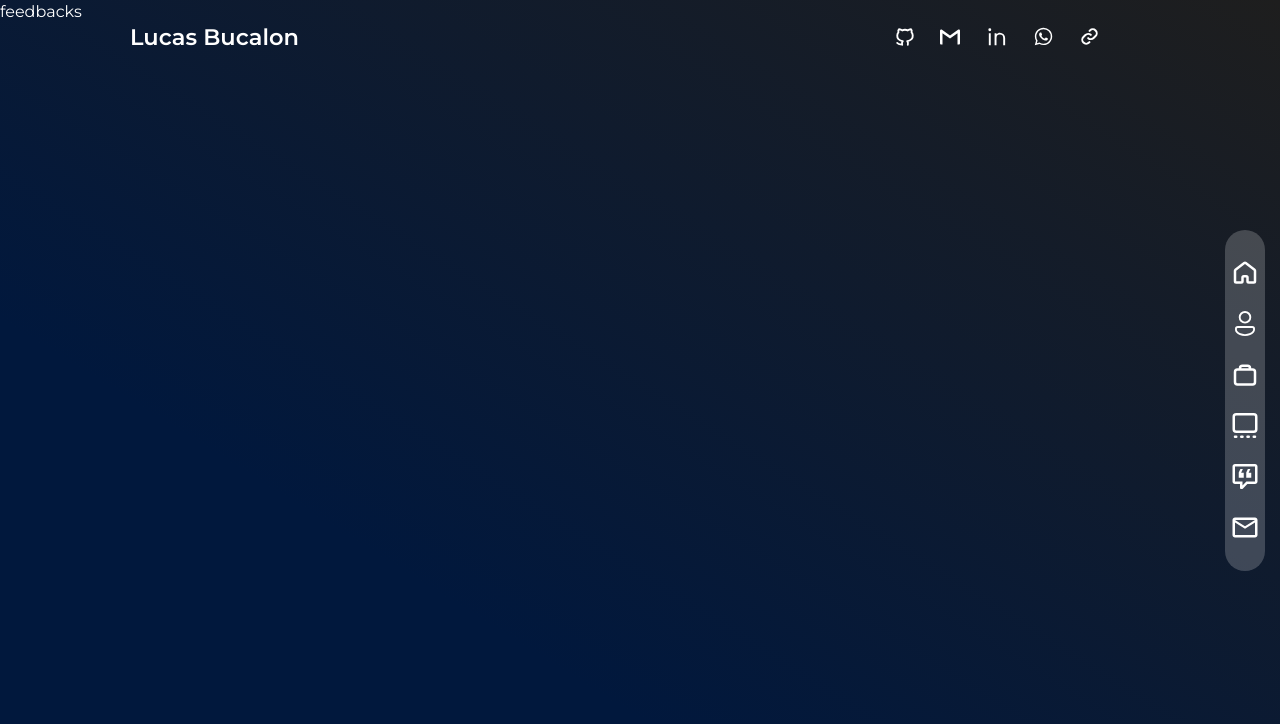
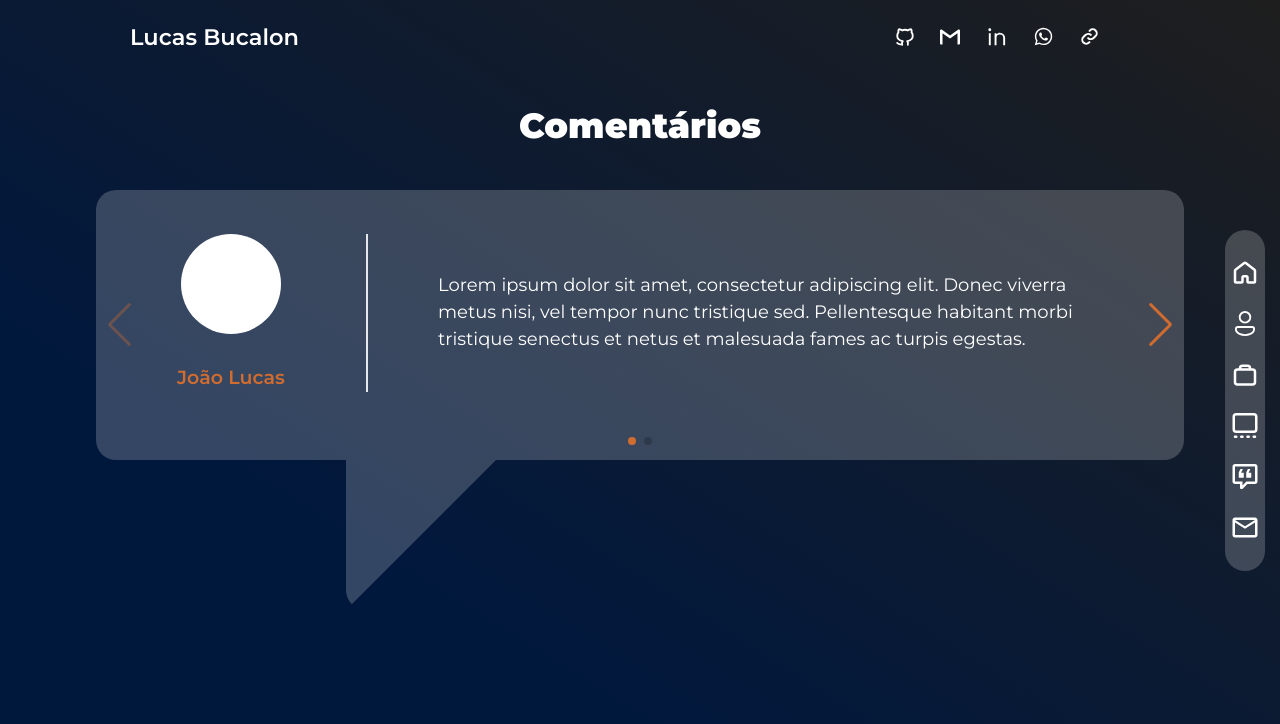
Before and after one commit to LucasBDoficial/my-portfolio, a Next.js app: page /Feedback in a window 1280 px wide. Shown: the top 724 px of the page. Built offline with nearby package versions, Linux system fonts and the light colour scheme.

Commit message:
feedback final

```diff
--- a/src/app/Feedback/page.tsx
+++ b/src/app/Feedback/page.tsx
@@ -1,5 +1,68 @@
+"use client";
+import { motion } from "framer-motion";
+import { Navigation, Pagination, Scrollbar, A11y } from 'swiper/modules';
+import { Swiper, SwiperSlide } from 'swiper/react';
+
+import 'swiper/css';
+import 'swiper/css/navigation';
+import 'swiper/css/pagination';
+import 'swiper/css/scrollbar';
+
 export default function Feedbacks(){
     return(
-        <>feedbacks</>
+        <motion.section className="flex flex-wrap justify-center relative"
+        initial={{ opacity: 0 }}
+        animate={{ opacity: 1, y:[0]}}
+        transition={{
+        duration: 0.5,
+        delay: 0.5,
+        }
+    }>
+        <h2 className="absolute top-[100px] font-black w-full text-center text-[3.5rem]">Comentários</h2>
+
+        <div className="w-[85%] absolute top-[190px] max-[600px]:w-[98%]">
+        <Swiper className="w-full min-h-[27rem] rounded-[20px] old"
+            modules={[Navigation, Pagination, Scrollbar, A11y]}
+            slidesPerView={1}
+            navigation
+            pagination={{ clickable: true }}
+            onSwiper={(swiper) => console.log(swiper)}
+            onSlideChange={() => console.log('slide change')}
+             >
+
+                <SwiperSlide className="pt-[4%] max-[600px]:pb-[9%]">
+
+                <div className="flex max-[600px]:flex-col">
+                    <div className="flex justify-center flex-wrap w-[25%] border-r-2 max-[600px]:w-full max-[600px]:border-r-0" >
+                        <div className="w-[10rem] h-[10rem] rounded-full bg-white"></div>
+                        <span className="w-full font-semibold text-[1.9rem] text-center mt-[30px]">João Lucas</span>
+                    </div>
+
+                    <div className="flex items-center justify-center w-[75%] px-[70px] max-[600px]:w-full max-[600px]:text-center max-[600px]:mt-[15px] max-[600px]:px-[50px]">
+                        <p className="text-[1.8rem]">Lorem ipsum dolor sit amet, consectetur adipiscing elit. Donec viverra metus nisi, vel tempor nunc tristique sed. Pellentesque habitant morbi tristique senectus et netus et malesuada fames ac turpis egestas.</p>
+                    </div>
+                </div>
+                </SwiperSlide>
+
+                <SwiperSlide className="pt-[4%] max-[600px]:pb-[9%]">
+
+                <div className="flex max-[600px]:flex-col">
+                    <div className="flex justify-center flex-wrap w-[25%] border-r-2 max-[600px]:w-full max-[600px]:border-r-0" >
+                        <div className="w-[10rem] h-[10rem] rounded-full bg-white"></div>
+                        <span className="w-full font-semibold text-[1.9rem] text-center mt-[30px]">João Lucas</span>
+                    </div>
+
+                    <div className="flex items-center justify-center w-[75%] px-[70px] max-[600px]:w-full max-[600px]:text-center max-[600px]:mt-[15px] max-[600px]:px-[50px]">
+                        <p className="text-[1.8rem]">Lorem ipsum dolor sit amet, consectetur adipiscing elit. Donec viverra metus nisi, vel tempor nunc tristique sed. Pellentesque habitant morbi tristique senectus et netus et malesuada fames ac turpis egestas.</p>
+                    </div>
+                </div>
+                </SwiperSlide>
+
+        </Swiper>
+
+            <div className="w-[150px] ml-[23%] feed"></div>
+        </div>
+
+        </motion.section>
     )
 }
--- a/src/app/components/Navbar.tsx
+++ b/src/app/components/Navbar.tsx
@@ -42,7 +42,7 @@ export function Navbar() {
                         xmlns="http://www.w3.org/2000/svg" width="3rem" height="3.1rem" viewBox="0 0 24 24"><g fill="none" stroke="currentColor" stroke-linecap="round" stroke-linejoin="round" stroke-width="2"><rect width="18" height="14" x="3" y="3" rx="2"/><path d="M4 21h1m4 0h1m4 0h1m4 0h1"/></g></svg></a>
 
                 <a href="./Feedback" className="group items-center flex" >
-                    <p className="absolute right-[54px] bgb py-1 px-2 rounded-md text-lg italic hidden sm:group-hover:flex z-10 group:">Depoimento</p>
+                    <p className="absolute right-[54px] bgb py-1 px-2 rounded-md text-lg italic hidden sm:group-hover:flex z-10 group:">Comentário</p>
                     <i className="w-5 h-5 bgb rotate-45 rounded-md absolute right-[50px] hidden sm:group-hover:flex" />
                         <svg className="hover:ld"
                         xmlns="http://www.w3.org/2000/svg" width="3rem" height="3.1rem" viewBox="0 0 24 24"><path fill="currentColor" d="M9 22c-.6 0-1-.4-1-1v-3H4c-1.1 0-2-.9-2-2V4c0-1.1.9-2 2-2h16c1.1 0 2 .9 2 2v12c0 1.1-.9 2-2 2h-6.1l-3.7 3.7c-.2.2-.4.3-.7.3H9m1-6v3.1l3.1-3.1H20V4H4v12h6m6.3-10l-1.4 3H17v4h-4V8.8L14.3 6h2m-6 0L8.9 9H11v4H7V8.8L8.3 6h2Z"/></svg></a>
--- a/src/app/globals.css
+++ b/src/app/globals.css
@@ -98,6 +98,14 @@
     background: rgba(var(--foreground-about-rgba));
   }
 
+  .feed{
+    border-radius: 0 0 20px 20px;
+    border-bottom: 90px solid transparent;
+    border-right: 60px solid transparent;
+    border-top: 60px solid rgba(var(--foreground-rgba));
+    border-left: 90px solid rgba(var(--foreground-rgba));
+  }
+
   .sun,.moon{
     position: relative;
     width: 10rem;
```
